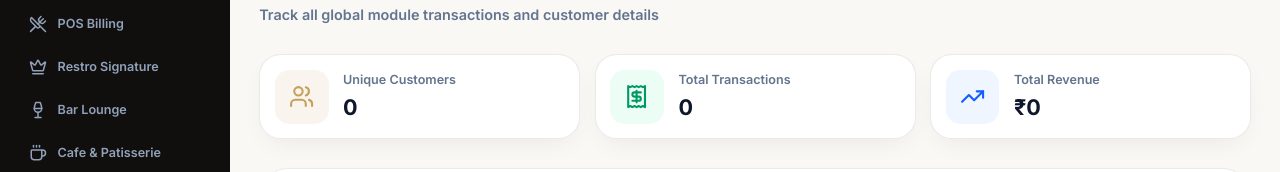
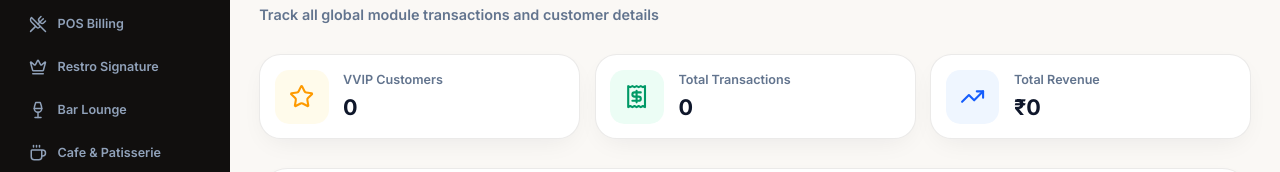
Before and after one commit to hemant-prajapat20/Restro-Hub, a React (Vite) app in the folder Frontend/: page /admin/customers in a window 1280 px wide. Shown: the part 133-305 px from the top of the page. Built offline with nearby package versions, Linux system fonts and the light colour scheme; no server answers.

Commit message:
fix: mark single notification as read on click and clear bell count instantly

```diff
--- a/Frontend/src/components/Navigation.tsx
+++ b/Frontend/src/components/Navigation.tsx
@@ -230,6 +230,16 @@ export const Header: React.FC<{ onOpenSidebar?: () => void }> = ({ onOpenSidebar
     }
   };
 
+  const markOneRead = async (notifId: string) => {
+    // Optimistically update UI immediately
+    setNotifications(prev => prev.map(n => n._id === notifId ? { ...n, isRead: true } : n));
+    try {
+      await api.put('/messages/read', { messageId: notifId });
+    } catch (err) {
+      console.error(err);
+    }
+  };
+
   return (
     <header className="h-20 bg-white border-b border-slate-200 flex items-center justify-between px-4 sm:px-8 lg:ml-64 sticky top-0 z-40 glass">
 
@@ -293,7 +303,10 @@ export const Header: React.FC<{ onOpenSidebar?: () => void }> = ({ onOpenSidebar
                   <div className="p-4 text-center text-sm text-slate-500">No new notifications</div>
                 ) : (
                   notifications.map((notif, i) => (
-                    <div key={i} className={cn("p-3 border-b border-slate-50 hover:bg-slate-50 transition-colors", notif.isRead ? "" : "bg-slate-50/50")}>
+                    <div
+                      key={i}
+                      onClick={() => !notif.isRead && markOneRead(notif._id)}
+                      className={cn("p-3 border-b border-slate-50 transition-colors", notif.isRead ? "hover:bg-slate-50" : "bg-amber-50/40 hover:bg-amber-50 cursor-pointer")}>
                       <p className={cn("text-xs mb-1", notif.isRead ? "font-normal text-slate-600" : "font-bold text-black")}>{notif.message}</p>
                       <span className={cn("text-[10px]", notif.isRead ? "text-slate-400" : "text-slate-500 font-medium")}>{new Date(notif.createdAt).toLocaleString()}</span>
                     </div>
--- a/Frontend/src/views/businessAdmin/Customers.tsx
+++ b/Frontend/src/views/businessAdmin/Customers.tsx
@@ -2,6 +2,7 @@ import React, { useState } from 'react';
 import {
   Users,
   Search,
+  Star,
   TrendingUp,
   Calendar,
   Phone,
@@ -40,7 +41,13 @@ export const Customers: React.FC = () => {
     t._id.includes(searchQuery)
   );
 
-  const uniqueCustomers = new Set(transactions.map(t => t.phone)).size;
+  const customerSpends: Record<string, number> = {};
+  transactions.forEach(t => {
+    if (t.phone && t.phone !== 'N/A') {
+      customerSpends[t.phone] = (customerSpends[t.phone] || 0) + t.total;
+    }
+  });
+  const vvipCustomers = Object.values(customerSpends).filter(total => total > 20000).length;
   const totalTransactionValue = transactions.reduce((a, b) => a + b.total, 0);
 
   return (
@@ -55,12 +62,12 @@ export const Customers: React.FC = () => {
       {/* Top Metrics */}
       <div className="grid grid-cols-1 md:grid-cols-3 gap-4 mb-8">
         <div className="bg-white p-4 rounded-[24px] shadow-soft border border-stone-200/80 flex items-center gap-4">
-          <div className="p-4 bg-brand-accent/10 rounded-2xl text-brand-accent">
-            <Users size={28} />
+          <div className="p-4 bg-amber-50 rounded-2xl text-amber-500">
+            <Star size={28} />
           </div>
           <div>
-            <p className="text-sm text-slate-500 mb-1">Unique Customers</p>
-            <h3 className="text-2xl font-bold text-slate-900">{uniqueCustomers}</h3>
+            <p className="text-sm text-slate-500 mb-1">VVIP Customers</p>
+            <h3 className="text-2xl font-bold text-slate-900">{vvipCustomers}</h3>
           </div>
         </div>
         <div className="bg-white p-4 rounded-[24px] shadow-soft border border-stone-200/80 flex items-center gap-4">
```
